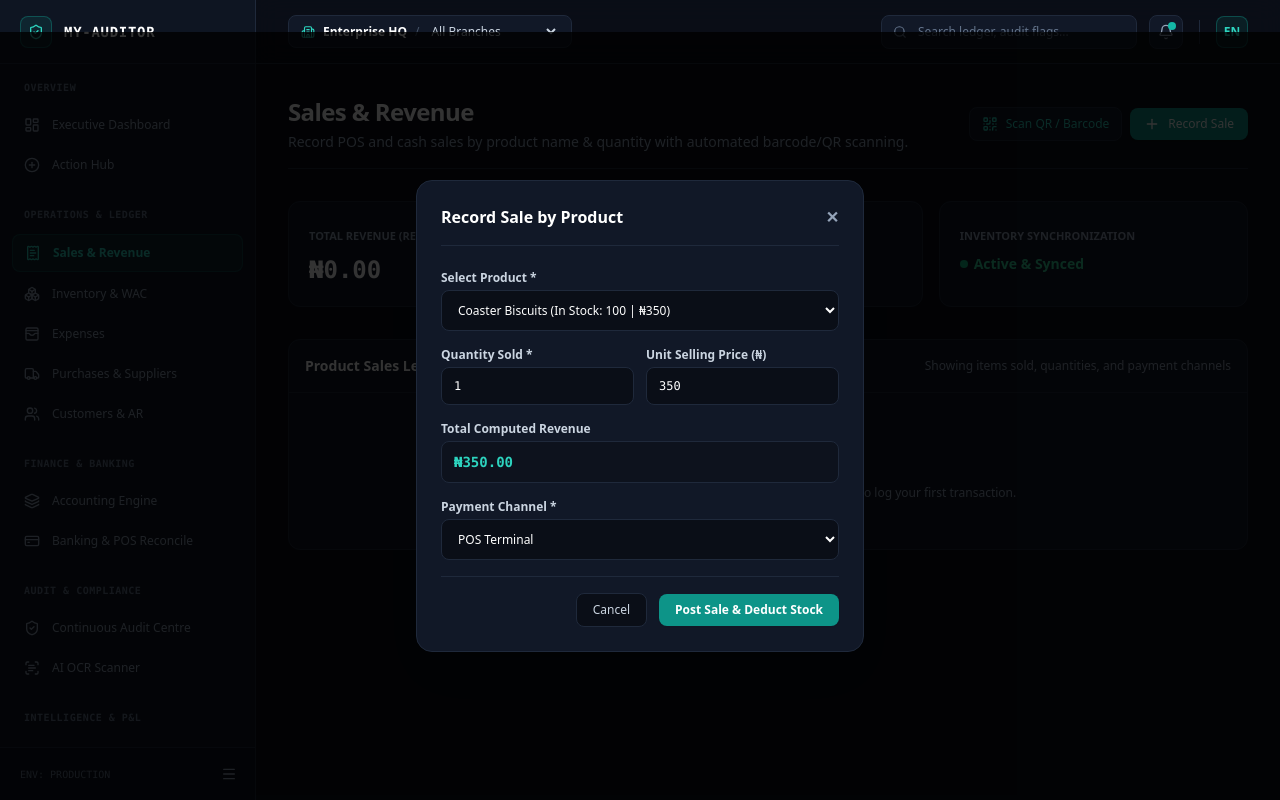
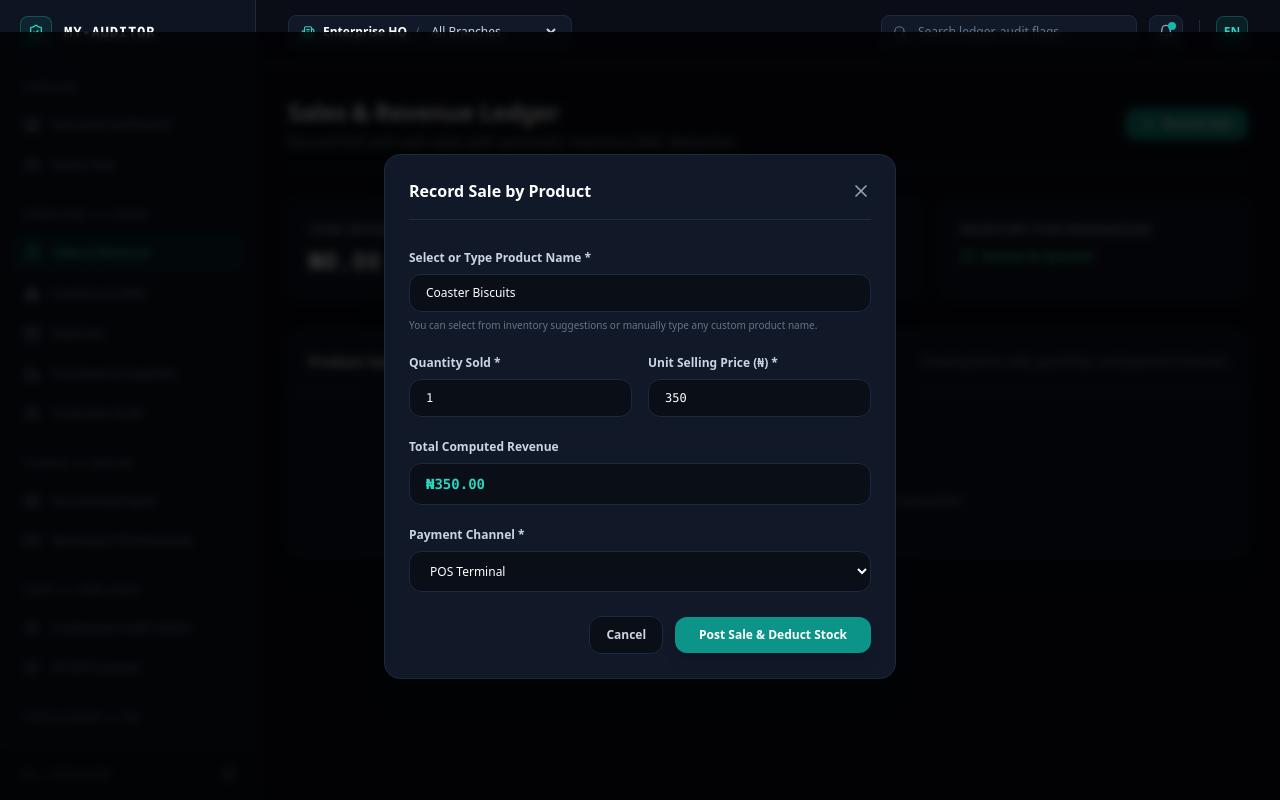
Before and after one commit to SIR-TRUTH/my-auditor-frontend, a Next.js app: page /dashboard/sales in a window 1280 px wide. Both pictures are taken after a click on the button "Record Sale". Built offline with nearby package versions, Linux system fonts and the light colour scheme.

Commit message:
feat: upgrade sales product input to allow both dropdown selection and manual typing

```diff
--- a/src/pages/dashboard/sales.tsx
+++ b/src/pages/dashboard/sales.tsx
@@ -1,187 +1,104 @@
-import React, { useState, useEffect, useRef } from 'react';
+import React, { useState } from 'react';
 import AppShell from '../../components/AppShell';
-import { ReceiptText, Plus, QrCode, Camera, ShoppingCart, AlertCircle } from 'lucide-react';
+import { Plus, ReceiptText, Search, X, CheckCircle2 } from 'lucide-react';
 
 export default function SalesPage() {
-  const [sales, setSales] = useState<any[]>([]);
-  const [inventory, setInventory] = useState<any[]>([]);
-  const [showModal, setShowModal] = useState(false);
-  const [showScanner, setShowScanner] = useState(false);
-  const [cameraError, setCameraError] = useState('');
-  const videoRef = useRef<HTMLVideoElement | null>(null);
-  const mediaStreamRef = useRef<MediaStream | null>(null);
+  const [modalOpen, setModalOpen] = useState(false);
+  const [productName, setProductName] = useState('Coaster Biscuits');
+  const [quantity, setQuantity] = useState(1);
+  const [unitPrice, setUnitPrice] = useState(350);
+  const [paymentChannel, setPaymentChannel] = useState('POS Terminal');
+  const [salesList, setSalesList] = useState<any[]>([]);
 
-  const [saleForm, setSaleForm] = useState({
-    productName: 'Coaster Biscuits',
-    quantity: 1,
-    unitPrice: 350,
-    paymentMethod: 'POS',
-  });
+  const sampleProducts = [
+    { name: 'Coaster Biscuits', stock: 100, price: 350 },
+    { name: 'Maltina 33cl', stock: 240, price: 400 },
+    { name: 'Peak Milk 400g', stock: 85, price: 2500 },
+    { name: 'Indomie Super Pack', stock: 300, price: 250 },
+  ];
 
-  useEffect(() => {
-    const savedSales = localStorage.getItem('my_auditor_sales');
-    if (savedSales) setSales(JSON.parse(savedSales));
-
-    const savedInv = localStorage.getItem('my_auditor_inventory');
-    if (savedInv) {
-      setInventory(JSON.parse(savedInv));
-    } else {
-      const defaultInv = [{ id: 'PRD-001', name: 'Coaster Biscuits', sku: 'CB-100', qty: 100, cost: 250, price: 350 }];
-      setInventory(defaultInv);
-      localStorage.setItem('my_auditor_inventory', JSON.stringify(defaultInv));
-    }
-
-    return () => {
-      stopCamera();
+  const handlePostSale = (e: React.FormEvent) => {
+    e.preventDefault();
+    const newSale = {
+      id: Date.now(),
+      product: productName,
+      qty: quantity,
+      price: unitPrice,
+      total: quantity * unitPrice,
+      channel: paymentChannel,
+      date: new Date().toLocaleDateString(),
     };
-  }, []);
-
-  const startCamera = async () => {
-    setCameraError('');
-    setShowScanner(true);
-    try {
-      const stream = await navigator.mediaDevices.getUserMedia({ video: { facingMode: 'environment' } });
-      mediaStreamRef.current = stream;
-      if (videoRef.current) {
-        videoRef.current.srcObject = stream;
-      }
-    } catch (err: any) {
-      setCameraError('Camera access denied or unavailable. Please use the simulated quick-scan buttons below.');
-    }
+    setSalesList([newSale, ...salesList]);
+    setModalOpen(false);
   };
-
-  const stopCamera = () => {
-    if (mediaStreamRef.current) {
-      mediaStreamRef.current.getTracks().forEach(track => track.stop());
-      mediaStreamRef.current = null;
-    }
-  };
-
-  const handleRecordSale = (e: React.FormEvent) => {
-    e.preventDefault();
-    const qty = parseInt(saleForm.quantity) || 1;
-    const unitPrice = parseFloat(saleForm.unitPrice) || 0;
-    const totalAmount = qty * unitPrice;
-
-    const saleItem = {
-      id: 'SALE-' + Date.now().toString().slice(-4),
-      productName: saleForm.productName,
-      quantity: qty,
-      unitPrice: unitPrice,
-      amount: totalAmount,
-      paymentMethod: saleForm.paymentMethod,
-      date: new Date().toISOString().split('T')[0],
-    };
-
-    const updatedSales = [saleItem, ...sales];
-    setSales(updatedSales);
-    localStorage.setItem('my_auditor_sales', JSON.stringify(updatedSales));
-
-    const updatedInv = inventory.map(item => {
-      if (item.name === saleForm.productName) {
-        return { ...item, qty: Math.max(0, item.qty - qty) };
-      }
-      return item;
-    });
-    setInventory(updatedInv);
-    localStorage.setItem('my_auditor_inventory', JSON.stringify(updatedInv));
-
-    setShowModal(false);
-    setSaleForm({ productName: inventory[0]?.name || 'Coaster Biscuits', quantity: 1, unitPrice: inventory[0]?.price || 350, paymentMethod: 'POS' });
-  };
-
-  const handleSelectScannedProduct = (productName: string) => {
-    const matched = inventory.find(i => i.name === productName) || inventory[0];
-    if (matched) {
-      setSaleForm({
-        productName: matched.name,
-        quantity: 1,
-        unitPrice: matched.price,
-        paymentMethod: 'POS',
-      });
-    }
-    stopCamera();
-    setShowScanner(false);
-    setShowModal(true);
-  };
-
-  const totalSales = sales.reduce((acc, curr) => acc + curr.amount, 0);
 
   return (
     <AppShell
-      title="Sales & Revenue"
-      subtitle="Record POS and cash sales by product name & quantity with automated barcode/QR scanning."
+      title="Sales & Revenue Ledger"
+      subtitle="Record POS and cash sales with automatic inventory WAC deduction."
       actions={
-        <div className="flex items-center gap-2">
-          <button
-            onClick={startCamera}
-            className="px-3 py-2 rounded-lg bg-[#111827] border border-[#1F293B] text-teal-400 hover:bg-[#182234] font-medium text-xs flex items-center gap-2 transition cursor-pointer"
-          >
-            <QrCode className="w-4 h-4" /> Scan QR / Barcode
-          </button>
-          <button
-            onClick={() => setShowModal(true)}
-            className="px-3.5 py-2 rounded-lg bg-teal-600 hover:bg-teal-500 text-white font-medium text-xs flex items-center gap-2 transition shadow-sm cursor-pointer"
-          >
-            <Plus className="w-4 h-4" /> Record Sale
-          </button>
-        </div>
+        <button
+          onClick={() => setModalOpen(true)}
+          className="px-4 py-2 rounded-xl bg-teal-600 hover:bg-teal-500 text-white font-bold text-xs flex items-center gap-1.5 transition shadow-md cursor-pointer"
+        >
+          <Plus className="w-4 h-4" /> Record Sale
+        </button>
       }
     >
+      {/* Sales Overview Cards */}
       <div className="grid grid-cols-1 sm:grid-cols-3 gap-4">
         <div className="bg-[#111827] border border-[#1F293B] rounded-xl p-5 space-y-2">
-          <span className="text-[11px] font-bold text-slate-400 uppercase">Total Revenue (Recorded)</span>
-          <div className="text-2xl font-bold text-white font-mono">₦{totalSales.toLocaleString('en-NG', { minimumFractionDigits: 2 })}</div>
+          <div className="text-xs text-slate-400 uppercase font-semibold">Total Revenue (Recorded)</div>
+          <div className="text-2xl font-bold text-white font-mono">
+            ₦{salesList.reduce((acc, curr) => acc + curr.total, 0).toLocaleString('en-NG', { minimumFractionDigits: 2 })}
+          </div>
         </div>
         <div className="bg-[#111827] border border-[#1F293B] rounded-xl p-5 space-y-2">
-          <span className="text-[11px] font-bold text-slate-400 uppercase">Transactions Posted</span>
-          <div className="text-2xl font-bold text-teal-400 font-mono">{sales.length}</div>
+          <div className="text-xs text-slate-400 uppercase font-semibold">Transactions Logged</div>
+          <div className="text-2xl font-bold text-teal-400 font-mono">{salesList.length}</div>
         </div>
         <div className="bg-[#111827] border border-[#1F293B] rounded-xl p-5 space-y-2">
-          <span className="text-[11px] font-bold text-slate-400 uppercase">Inventory Synchronization</span>
-          <div className="text-sm font-semibold text-emerald-400 flex items-center gap-1.5 mt-1">
-            <span className="w-2 h-2 rounded-full bg-emerald-500" /> Active & Synced
+          <div className="text-xs text-slate-400 uppercase font-semibold">Inventory Synchronization</div>
+          <div className="text-sm font-bold text-emerald-400 flex items-center gap-1.5 mt-1">
+            <CheckCircle2 className="w-4 h-4" /> Active &amp; Synced
           </div>
         </div>
       </div>
 
-      <div className="bg-[#111827] border border-[#1F293B] rounded-xl overflow-hidden shadow-xs">
-        <div className="p-4 border-b border-[#1F293B] flex items-center justify-between">
+      {/* Sales Ledger Table */}
+      <div className="bg-[#111827] border border-[#1F293B] rounded-2xl overflow-hidden shadow-xl">
+        <div className="p-5 border-b border-[#1F293B] flex items-center justify-between">
           <h2 className="text-sm font-bold text-white">Product Sales Ledger</h2>
           <span className="text-xs text-slate-400">Showing items sold, quantities, and payment channels</span>
         </div>
 
-        {sales.length === 0 ? (
+        {salesList.length === 0 ? (
           <div className="p-12 text-center space-y-3">
-            <ReceiptText className="w-8 h-8 text-slate-600 mx-auto" />
-            <p className="text-xs text-slate-400">No sales recorded yet. Click "Record Sale" or scan a QR code to log your first transaction.</p>
+            <ReceiptText className="w-10 h-10 text-slate-600 mx-auto" />
+            <p className="text-xs text-slate-400">No sales recorded yet. Click "Record Sale" to log your first transaction.</p>
           </div>
         ) : (
           <div className="overflow-x-auto">
-            <table className="w-full text-left text-xs text-slate-300">
-              <thead className="bg-[#0A0E17] text-slate-400 border-b border-[#1F293B] uppercase font-mono text-[10px]">
-                <tr>
-                  <th className="p-4">Reference</th>
+            <table className="w-full text-left border-collapse text-xs">
+              <thead>
+                <tr className="bg-[#0A0E17] text-slate-400 border-b border-[#1F293B] uppercase font-mono text-[10px]">
                   <th className="p-4">Product Name</th>
-                  <th className="p-4 text-right">Quantity</th>
-                  <th className="p-4 text-right">Unit Price</th>
-                  <th className="p-4">Payment Channel</th>
+                  <th className="p-4">Qty Sold</th>
+                  <th className="p-4">Unit Price (₦)</th>
+                  <th className="p-4">Total Revenue</th>
+                  <th className="p-4">Channel</th>
                   <th className="p-4">Date</th>
-                  <th className="p-4 text-right">Total Amount</th>
                 </tr>
               </thead>
-              <tbody className="divide-y divide-[#1F293B]">
-                {sales.map((s, idx) => (
-                  <tr key={idx} className="hover:bg-[#182234]/50 transition">
-                    <td className="p-4 font-mono font-semibold text-teal-400">{s.id}</td>
-                    <td className="p-4 font-medium text-white flex items-center gap-2">
-                      <ShoppingCart className="w-3.5 h-3.5 text-slate-500" /> {s.productName}
-                    </td>
-                    <td className="p-4 text-right font-mono font-bold text-white">{s.quantity}</td>
-                    <td className="p-4 text-right font-mono text-slate-400">₦{s.unitPrice.toLocaleString('en-NG', { minimumFractionDigits: 2 })}</td>
-                    <td className="p-4"><span className="px-2 py-0.5 rounded bg-teal-500/10 text-teal-300 text-[10px] font-bold">{s.paymentMethod}</span></td>
-                    <td className="p-4 text-slate-400">{s.date}</td>
-                    <td className="p-4 text-right font-mono font-bold text-white">₦{s.amount.toLocaleString('en-NG', { minimumFractionDigits: 2 })}</td>
+              <tbody className="divide-y divide-[#1F293B] text-slate-300">
+                {salesList.map((sale) => (
+                  <tr key={sale.id} className="hover:bg-[#182234]/50">
+                    <td className="p-4 font-bold text-white">{sale.product}</td>
+                    <td className="p-4 font-mono">{sale.qty}</td>
+                    <td className="p-4 font-mono">₦{sale.price.toLocaleString()}</td>
+                    <td className="p-4 font-mono text-teal-400 font-bold">₦{sale.total.toLocaleString()}</td>
+                    <td className="p-4">{sale.channel}</td>
+                    <td className="p-4 text-slate-400">{sale.date}</td>
                   </tr>
                 ))}
               </tbody>
@@ -190,142 +107,105 @@ export default function SalesPage() {
         )}
       </div>
 
-      {/* Record Sale Modal */}
-      {showModal && (
-        <div className="fixed inset-0 z-50 bg-black/80 backdrop-blur-xs flex items-center justify-center p-4">
-          <div className="w-full max-w-md bg-[#111827] border border-[#1F293B] rounded-2xl p-6 space-y-6 shadow-2xl">
+      {/* Record Sale Modal with Free-Type Product Input */}
+      {modalOpen && (
+        <div className="fixed inset-0 z-50 bg-black/80 backdrop-blur-sm flex items-center justify-center p-4">
+          <div className="bg-[#111827] border border-[#1F293B] rounded-2xl max-w-lg w-full p-6 space-y-6 shadow-2xl relative">
             <div className="flex items-center justify-between border-b border-[#1F293B] pb-4">
               <h3 className="text-base font-bold text-white">Record Sale by Product</h3>
-              <button onClick={() => setShowModal(false)} className="text-slate-400 hover:text-white font-bold">✕</button>
+              <button onClick={() => setModalOpen(false)} className="text-slate-400 hover:text-white">
+                <X className="w-5 h-5" />
+              </button>
             </div>
 
-            <form onSubmit={handleRecordSale} className="space-y-4 text-xs">
-              <div className="space-y-1">
-                <label className="font-semibold text-slate-300">Select Product *</label>
-                <select
-                  value={saleForm.productName}
-                  onChange={e => {
-                    const selected = inventory.find(i => i.name === e.target.value);
-                    setSaleForm({
-                      ...saleForm,
-                      productName: e.target.value,
-                      unitPrice: selected ? selected.price : saleForm.unitPrice,
-                    });
-                  }}
-                  className="w-full bg-[#0A0E17] border border-[#1F293B] rounded-lg px-3 py-2.5 text-white focus:outline-none focus:border-teal-500 cursor-pointer"
-                >
-                  {inventory.map(i => (
-                    <option key={i.id} value={i.name}>{i.name} (In Stock: {i.qty} | ₦{i.price})</option>
-                  ))}
-                </select>
+            <form onSubmit={handlePostSale} className="space-y-4">
+
+              {/* Product Select / Free-Type Input */}
+              <div className="space-y-1.5">
+                <label className="text-xs font-semibold text-slate-300">Select or Type Product Name *</label>
+                <div className="relative">
+                  <input
+                    type="text"
+                    required
+                    value={productName}
+                    onChange={(e) => setProductName(e.target.value)}
+                    placeholder="Type product name or select below..."
+                    list="product-suggestions"
+                    className="w-full bg-[#0A0E17] border border-[#1F293B] rounded-xl px-4 py-2.5 text-xs text-white placeholder:text-slate-500 focus:outline-none focus:border-teal-500"
+                  />
+                  <datalist id="product-suggestions">
+                    {sampleProducts.map((p, i) => (
+                      <option key={i} value={`${p.name} (In Stock: ${p.stock} | ₦${p.price})`} />
+                    ))}
+                  </datalist>
+                </div>
+                <p className="text-[10px] text-slate-500">You can select from inventory suggestions or manually type any custom product name.</p>
               </div>
 
-              <div className="grid grid-cols-2 gap-3">
-                <div className="space-y-1">
-                  <label className="font-semibold text-slate-300">Quantity Sold *</label>
+              <div className="grid grid-cols-2 gap-4">
+                <div className="space-y-1.5">
+                  <label className="text-xs font-semibold text-slate-300">Quantity Sold *</label>
                   <input
                     type="number"
+                    min="1"
                     required
-                    min={1}
-                    value={saleForm.quantity}
-                    onChange={e => setSaleForm({ ...saleForm, quantity: parseInt(e.target.value) || 1 })}
-                    className="w-full bg-[#0A0E17] border border-[#1F293B] rounded-lg px-3 py-2.5 text-white font-mono focus:outline-none focus:border-teal-500"
+                    value={quantity}
+                    onChange={(e) => setQuantity(Number(e.target.value))}
+                    className="w-full bg-[#0A0E17] border border-[#1F293B] rounded-xl px-4 py-2.5 text-xs text-white font-mono focus:outline-none focus:border-teal-500"
                   />
                 </div>
-                <div className="space-y-1">
-                  <label className="font-semibold text-slate-300">Unit Selling Price (₦)</label>
+
+                <div className="space-y-1.5">
+                  <label className="text-xs font-semibold text-slate-300">Unit Selling Price (₦) *</label>
                   <input
                     type="number"
+                    min="0"
                     required
-                    step="0.01"
-                    value={saleForm.unitPrice}
-                    onChange={e => setSaleForm({ ...saleForm, unitPrice: parseFloat(e.target.value) || 0 })}
-                    className="w-full bg-[#0A0E17] border border-[#1F293B] rounded-lg px-3 py-2.5 text-white font-mono focus:outline-none focus:border-teal-500"
+                    value={unitPrice}
+                    onChange={(e) => setUnitPrice(Number(e.target.value))}
+                    className="w-full bg-[#0A0E17] border border-[#1F293B] rounded-xl px-4 py-2.5 text-xs text-white font-mono focus:outline-none focus:border-teal-500"
                   />
                 </div>
               </div>
 
-              <div className="space-y-1">
-                <label className="font-semibold text-slate-300">Total Computed Revenue</label>
-                <div className="w-full bg-[#0A0E17]/60 border border-[#1F293B] rounded-lg px-3 py-2.5 text-teal-400 font-mono font-bold text-sm">
-                  ₦{(saleForm.quantity * saleForm.unitPrice).toLocaleString('en-NG', { minimumFractionDigits: 2 })}
+              <div className="space-y-1.5">
+                <label className="text-xs font-semibold text-slate-300">Total Computed Revenue</label>
+                <div className="w-full bg-[#0A0E17] border border-[#1F293B] rounded-xl px-4 py-2.5 text-sm font-bold text-teal-400 font-mono">
+                  ₦{(quantity * unitPrice).toLocaleString('en-NG', { minimumFractionDigits: 2 })}
                 </div>
               </div>
 
-              <div className="space-y-1">
-                <label className="font-semibold text-slate-300">Payment Channel *</label>
+              <div className="space-y-1.5">
+                <label className="text-xs font-semibold text-slate-300">Payment Channel *</label>
                 <select
-                  value={saleForm.paymentMethod}
-                  onChange={e => setSaleForm({ ...saleForm, paymentMethod: e.target.value })}
-                  className="w-full bg-[#0A0E17] border border-[#1F293B] rounded-lg px-3 py-2.5 text-white focus:outline-none focus:border-teal-500 cursor-pointer"
+                  value={paymentChannel}
+                  onChange={(e) => setPaymentChannel(e.target.value)}
+                  className="w-full bg-[#0A0E17] border border-[#1F293B] rounded-xl px-4 py-2.5 text-xs text-white focus:outline-none focus:border-teal-500 cursor-pointer"
                 >
-                  <option value="POS">POS Terminal</option>
-                  <option value="CASH">Cash</option>
-                  <option value="BANK_TRANSFER">Bank Transfer</option>
+                  <option value="POS Terminal">POS Terminal</option>
+                  <option value="Cash">Cash</option>
+                  <option value="Bank Transfer">Bank Transfer</option>
+                  <option value="Credit / AR">Credit / Accounts Receivable</option>
                 </select>
               </div>
 
-              <div className="flex items-center justify-end gap-3 pt-4 border-t border-[#1F293B]">
-                <button type="button" onClick={() => setShowModal(false)} className="px-4 py-2 rounded-lg bg-[#0A0E17] border border-[#1F293B] text-slate-300 hover:bg-[#182234]">Cancel</button>
-                <button type="submit" className="px-4 py-2 rounded-lg bg-teal-600 hover:bg-teal-500 text-white font-bold transition shadow-sm cursor-pointer">Post Sale & Deduct Stock</button>
+              <div className="pt-2 flex items-center justify-end gap-3">
+                <button
+                  type="button"
+                  onClick={() => setModalOpen(false)}
+                  className="px-4 py-2.5 rounded-xl bg-[#0A0E17] border border-[#1F293B] text-slate-300 text-xs font-bold hover:bg-[#182234] transition cursor-pointer"
+                >
+                  Cancel
+                </button>
+                <button
+                  type="submit"
+                  className="px-6 py-2.5 rounded-xl bg-teal-600 hover:bg-teal-500 text-white font-bold text-xs transition shadow-lg cursor-pointer"
+                >
+                  Post Sale &amp; Deduct Stock
+                </button>
               </div>
+
             </form>
-          </div>
-        </div>
-      )}
-
-      {/* QR Code / Barcode Live Camera Scanner Modal */}
-      {showScanner && (
-        <div className="fixed inset-0 z-50 bg-black/90 backdrop-blur-xs flex items-center justify-center p-4">
-          <div className="w-full max-w-lg bg-[#111827] border border-[#1F293B] rounded-2xl p-6 space-y-6 shadow-2xl text-center">
-            <div className="flex items-center justify-between border-b border-[#1F293B] pb-4">
-              <h3 className="text-base font-bold text-white flex items-center gap-2">
-                <QrCode className="w-5 h-5 text-teal-400" /> Live QR & Barcode Scanner
-              </h3>
-              <button onClick={() => { stopCamera(); setShowScanner(false); }} className="text-slate-400 hover:text-white font-bold">✕</button>
-            </div>
-
-            {cameraError && (
-              <div className="p-3 bg-rose-500/10 border border-rose-500/30 rounded-lg text-rose-300 text-xs flex items-center gap-2">
-                <AlertCircle className="w-4 h-4 shrink-0" />
-                {cameraError}
-              </div>
-            )}
-
-            <div className="relative border-2 border-teal-500/40 rounded-xl overflow-hidden bg-black aspect-video flex items-center justify-center">
-              <video
-                ref={videoRef}
-                autoPlay
-                playsInline
-                muted
-                className="w-full h-full object-cover"
-              />
-              <div className="absolute inset-0 border-2 border-teal-400/50 pointer-events-none flex items-center justify-center">
-                <div className="w-48 h-24 border-2 border-dashed border-teal-400 rounded-lg animate-pulse" />
-              </div>
-            </div>
-
-            <div className="space-y-3">
-              <span className="text-[11px] font-bold text-slate-400 uppercase">Or Select Product Instantly:</span>
-              <div className="flex flex-wrap gap-2 justify-center">
-                {inventory.map(item => (
-                  <button
-                    key={item.id}
-                    onClick={() => handleSelectScannedProduct(item.name)}
-                    className="px-3.5 py-2 bg-teal-500/10 hover:bg-teal-500/20 border border-teal-500/30 rounded-lg text-teal-300 text-xs font-bold transition cursor-pointer"
-                  >
-                    Select: {item.name}
-                  </button>
-                ))}
-              </div>
-            </div>
-
-            <button
-              onClick={() => { stopCamera(); setShowScanner(false); }}
-              className="w-full py-2.5 bg-[#0A0E17] border border-[#1F293B] text-slate-300 hover:bg-[#182234] rounded-lg text-xs font-bold transition"
-            >
-              Close Scanner
-            </button>
           </div>
         </div>
       )}
```
